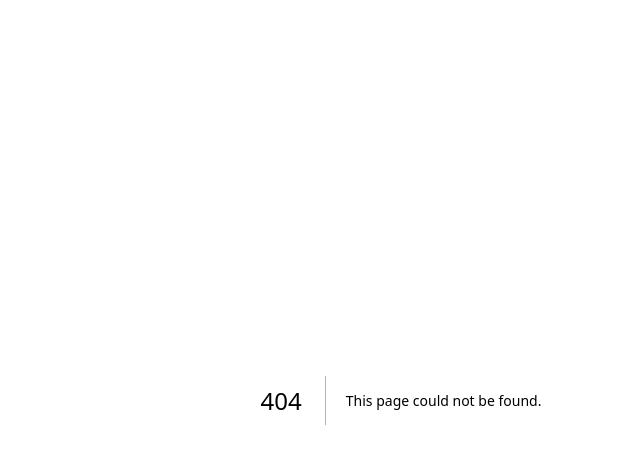
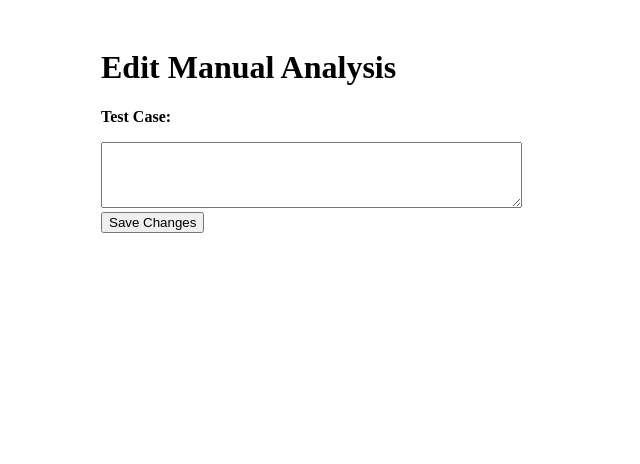
Before and after one commit to dakusui/simple-tt, a Next.js app: page /edit-analysis in a window 1280 px wide. Before the commit this address had no page. Shown: the top 464 px of the page, without its empty margins (239-879 px from the left). Built offline with nearby package versions, Linux system fonts and the light colour scheme.

Commit message:
Initial Commit (add edit link)

```diff
--- /dev/null
+++ b/pages/edit-analysis.tsx
@@ -0,0 +1,54 @@
+import { useState, useEffect } from "react";
+import { useRouter } from "next/router";
+
+export default function EditAnalysisPage() {
+    const router = useRouter();
+    const { fileName, testCase } = router.query;
+    const [manualAnalysis, setManualAnalysis] = useState("");
+    const [message, setMessage] = useState("");
+
+    useEffect(() => {
+        if (fileName && testCase) {
+            fetch(`/api/get-analysis?fileName=${encodeURIComponent(fileName as string)}&testCase=${encodeURIComponent(testCase as string)}`)
+                .then(res => res.json())
+                .then(data => setManualAnalysis(data.analysis || ""))
+                .catch(() => setMessage("Failed to load manual analysis"));
+        }
+    }, [fileName, testCase]);
+
+    const handleSubmit = async () => {
+        if (!manualAnalysis.trim()) {
+            setMessage("Manual analysis cannot be empty.");
+            return;
+        }
+
+        const response = await fetch("/api/store-analysis", {
+            method: "POST",
+            headers: { "Content-Type": "application/json" },
+            body: JSON.stringify({ fileName, testCase, analysis: manualAnalysis }),
+        });
+
+        const result = await response.json();
+        if (response.ok) {
+            setMessage("Analysis updated successfully!");
+        } else {
+            setMessage(`Error: ${result.error}`);
+        }
+    };
+
+    return (
+        <div style={{ maxWidth: "600px", margin: "auto", padding: "20px" }}>
+            <h1>Edit Manual Analysis</h1>
+            <p><strong>Test Case:</strong> {testCase}</p>
+            <textarea
+                value={manualAnalysis}
+                onChange={(e) => setManualAnalysis(e.target.value)}
+                rows={4}
+                cols={50}
+            />
+            <br />
+            <button onClick={handleSubmit}>Save Changes</button>
+            <p>{message}</p>
+        </div>
+    );
+}
--- a/pages/test-case/[testCase].tsx
+++ b/pages/test-case/[testCase].tsx
@@ -56,7 +56,14 @@ export default function TestCaseRunsPage() {
                         <td>{run.fileName}</td>
                         <td>
                             {run.manualAnalysis ? (
-                                run.manualAnalysis
+                                <>
+                                    <span>{run.manualAnalysis}</span> <br />
+                                    <Link legacyBehavior href={`/edit-analysis?fileName=${encodeURIComponent(run.fileName)}&testCase=${encodeURIComponent(testCase as string)}`}>
+                                        <a style={{ color: "blue", textDecoration: "underline" }}>
+                                            Edit Manual Analysis
+                                        </a>
+                                    </Link>
+                                </>
                             ) : (
                                 <Link legacyBehavior href={`/analyze?fileName=${encodeURIComponent(run.fileName)}&testCase=${encodeURIComponent(testCase as string)}`}>
                                     <a style={{ color: "blue", textDecoration: "underline" }}>
```
